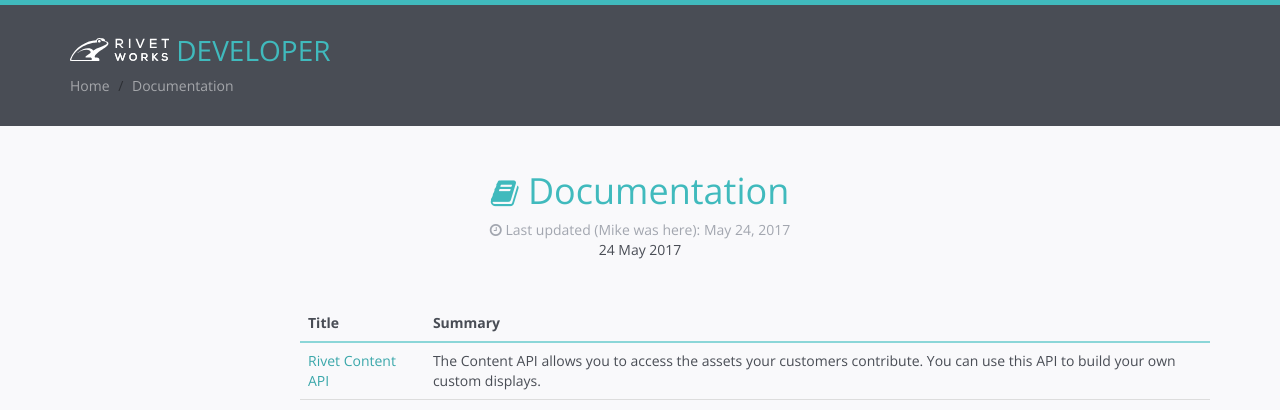
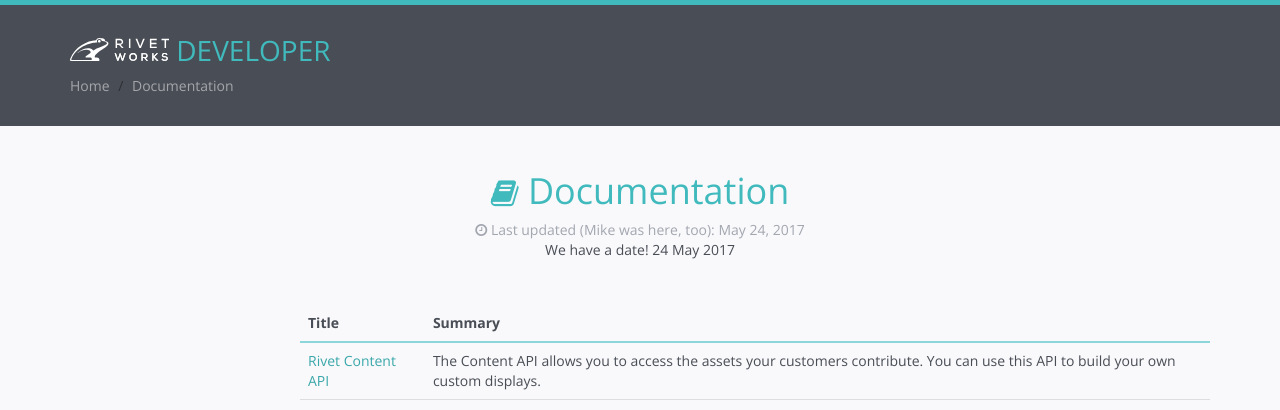
Before and after one commit to tmkorte/tmkorte.github.com, a Jekyll site: the page built from _documentation/index.md, in a window 1280 px wide. Shown: the top 410 px of the page. Built offline with Jekyll 4.4.1, drawn with Linux system fonts in a browser that asks for light colours.

Commit message:
Not giving up
Signed-off-by: Mike Korte <korte@rivet.works>

```diff
--- a/_layouts/default.html
+++ b/_layouts/default.html
@@ -39,8 +39,9 @@
     <div class="container">
         <div id="doc-header" class="doc-header text-center">
             <h1 class="doc-title"><span aria-hidden="true" class="icon fa fa-book"></span> {{page.title}}</h1>
-            <div class="meta"><i class="fa fa-clock-o"></i> Last updated (Mike was here): {{page.date | date: '%B %d, %Y'}} </div>
+            <div class="meta"><i class="fa fa-clock-o"></i> Last updated (Mike was here, too): {{page.date | date: '%B %d, %Y'}} </div>
             {% if page.date %}
+            We have a date!
             <time datetime="{{ page.date | date_to_xmlschema }}">{{ page.date | date_to_string }}</time>
             {% endif %}
         </div><!--//doc-header-->
```
